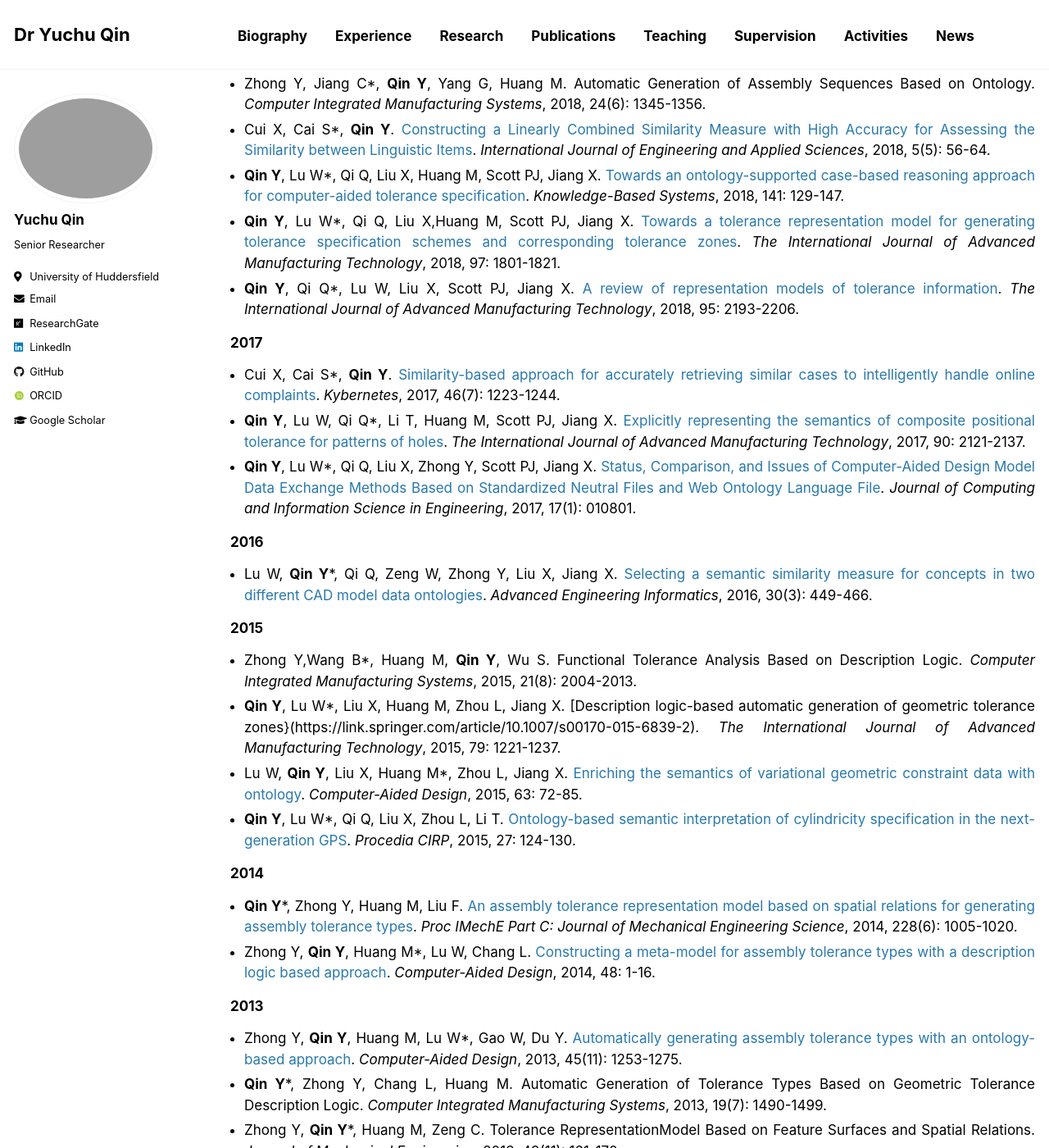
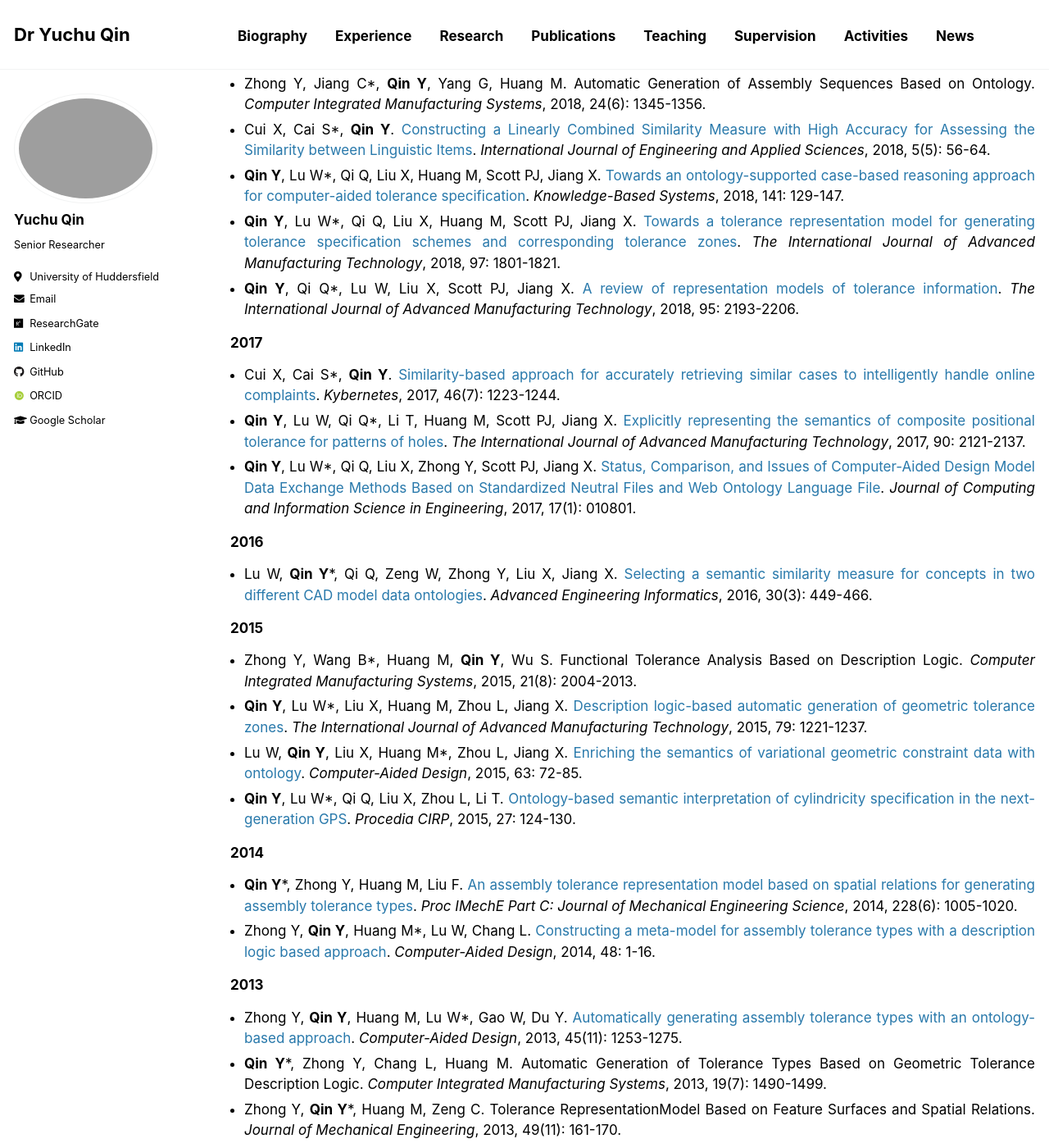
Before and after one commit to yuchu-qin/yuchu-qin.github.io, a Jekyll site: the page built from _pages/index.md, in a window 1280 px wide and 1400 px high, scrolled down 4337 px. Shown: the whole window at 82% size. Built offline with Jekyll 4.4.1, drawn with Linux system fonts in a browser that asks for light colours; some web fonts are replaced; our own code applies the rules of GitHub Pages for plain Markdown files; some of the changed text lies outside the part shown.

Commit message:
Update index.md

```diff
--- a/_pages/index.md
+++ b/_pages/index.md
@@ -67,7 +67,7 @@ I am a [Senior Researcher](https://pure.hud.ac.uk/en/persons/yuchu-qin) in Geome
 - Shi P, Qi Q*, **Qin Y**, Scott PJ, Jiang X. [A novel learning-based feature recognition method using multiple sectional view representation](https://link.springer.com/article/10.1007/s10845-020-01533-w). _Journal of Intelligent Manufacturing_, 2020, 31: 1291-1309.
 - **Qin Y**, Qi Q, Scott PJ*, Jiang X. [An additive manufacturing process selection approach based on fuzzy Archimedean weighted power Bonferroni aggregation operators](https://www.sciencedirect.com/science/article/pii/S0736584518305945). _Robotics and Computer-Integrated Manufacturing_, 2020, 64: 101926.
 - **Qin Y**, Qi Q*, Scott PJ, Jiang X. [Multiple criteria decision making based on weighted Archimedean power partitioned Bonferroni aggregation operators of generalised orthopair membership grades](https://link.springer.com/article/10.1007/s00500-020-04676-3). _Soft Computing_, 2020, 24: 12329-12355.
-- **Qin Y**, Cui X,Huang M*, Zhong Y, Tang Z, Shi P. [Linguistic Interval-Valued Intuitionistic Fuzzy Archimedean Power Muirhead Mean Operators for Multiattribute Group Decision-Making](https://onlinelibrary.wiley.com/doi/full/10.1155/2020/2373762). _Complexity_, 2020, 2373762.
+- **Qin Y**, Cui X, Huang M*, Zhong Y, Tang Z, Shi P. [Linguistic Interval-Valued Intuitionistic Fuzzy Archimedean Power Muirhead Mean Operators for Multiattribute Group Decision-Making](https://onlinelibrary.wiley.com/doi/full/10.1155/2020/2373762). _Complexity_, 2020, 2373762.
 
 ### 2019
 - **Qin Y**, Cui X, Huang M*, Zhong Y, Tang Z, Shi P. [Archimedean Muirhead Aggregation Operators of q-Rung Orthopair Fuzzy Numbers for Multicriteria Group Decision Making](https://onlinelibrary.wiley.com/doi/full/10.1155/2019/3103741). _Complexity_, 2019, 3103741.
@@ -86,7 +86,7 @@ I am a [Senior Researcher](https://pure.hud.ac.uk/en/persons/yuchu-qin) in Geome
 - Zhong Y, Jiang C*, **Qin Y**, Yang G, Huang M. Automatic Generation of Assembly Sequences Based on Ontology. _Computer Integrated Manufacturing Systems_, 2018, 24(6): 1345-1356.
 - Cui X, Cai S*, **Qin Y**. [Constructing a Linearly Combined Similarity Measure with High Accuracy for Assessing the Similarity between Linguistic Items](https://www.ijeas.org/constructing-a-linearly-combined-similarity-measure-with-high-accuracy-for-assessing-the-similarity-between-linguistic-items). _International Journal of Engineering and Applied Sciences_, 2018, 5(5): 56-64.
 - **Qin Y**, Lu W*, Qi Q, Liu X, Huang M, Scott PJ, Jiang X. [Towards an ontology-supported case-based reasoning approach for computer-aided tolerance specification](https://www.sciencedirect.com/science/article/pii/S0950705117305348). _Knowledge-Based Systems_, 2018, 141: 129-147.
-- **Qin Y**, Lu W*, Qi Q, Liu X,Huang M, Scott PJ, Jiang X. [Towards a tolerance representation model for generating tolerance specification schemes and corresponding tolerance zones](https://link.springer.com/article/10.1007/s00170-018-1977-y). _The International Journal of Advanced Manufacturing Technology_, 2018, 97: 1801-1821.
+- **Qin Y**, Lu W*, Qi Q, Liu X, Huang M, Scott PJ, Jiang X. [Towards a tolerance representation model for generating tolerance specification schemes and corresponding tolerance zones](https://link.springer.com/article/10.1007/s00170-018-1977-y). _The International Journal of Advanced Manufacturing Technology_, 2018, 97: 1801-1821.
 - **Qin Y**, Qi Q*, Lu W, Liu X, Scott PJ, Jiang X. [A review of representation models of tolerance information](https://link.springer.com/article/10.1007/s00170-017-1352-4). _The International Journal of Advanced Manufacturing Technology_, 2018, 95: 2193-2206.
 
 ### 2017
@@ -98,8 +98,8 @@ I am a [Senior Researcher](https://pure.hud.ac.uk/en/persons/yuchu-qin) in Geome
 - Lu W, **Qin Y***, Qi Q, Zeng W, Zhong Y, Liu X, Jiang X. [Selecting a semantic similarity measure for concepts in two different CAD model data ontologies](https://www.sciencedirect.com/science/article/pii/S1474034616301501). _Advanced Engineering Informatics_, 2016, 30(3): 449-466.
 
 ### 2015
-- Zhong Y,Wang B*, Huang M, **Qin Y**, Wu S. Functional Tolerance Analysis Based on Description Logic. _Computer Integrated Manufacturing Systems_, 2015, 21(8): 2004-2013.
-- **Qin Y**, Lu W*, Liu X, Huang M, Zhou L, Jiang X. [Description logic-based automatic generation of geometric tolerance zones}(https://link.springer.com/article/10.1007/s00170-015-6839-2). _The International Journal of Advanced Manufacturing Technology_, 2015, 79: 1221-1237.
+- Zhong Y, Wang B*, Huang M, **Qin Y**, Wu S. Functional Tolerance Analysis Based on Description Logic. _Computer Integrated Manufacturing Systems_, 2015, 21(8): 2004-2013.
+- **Qin Y**, Lu W*, Liu X, Huang M, Zhou L, Jiang X. [Description logic-based automatic generation of geometric tolerance zones](https://link.springer.com/article/10.1007/s00170-015-6839-2). _The International Journal of Advanced Manufacturing Technology_, 2015, 79: 1221-1237.
 - Lu W, **Qin Y**, Liu X, Huang M*, Zhou L, Jiang X. [Enriching the semantics of variational geometric constraint data with ontology](https://www.sciencedirect.com/science/article/pii/S0010448515000020). _Computer-Aided Design_, 2015, 63: 72-85.
 - **Qin Y**, Lu W*, Qi Q, Liu X, Zhou L, Li T. [Ontology-based semantic interpretation of cylindricity specification in the next-generation GPS](https://www.sciencedirect.com/science/article/pii/S2212827115003169). _Procedia CIRP_, 2015, 27: 124-130.
 
```
